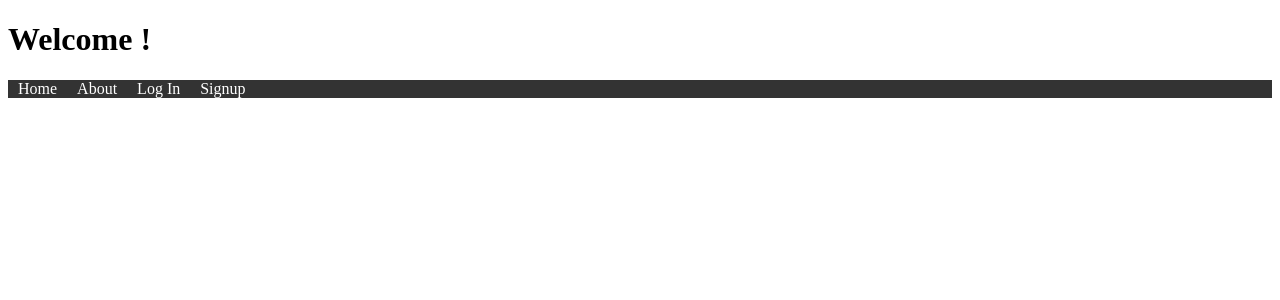
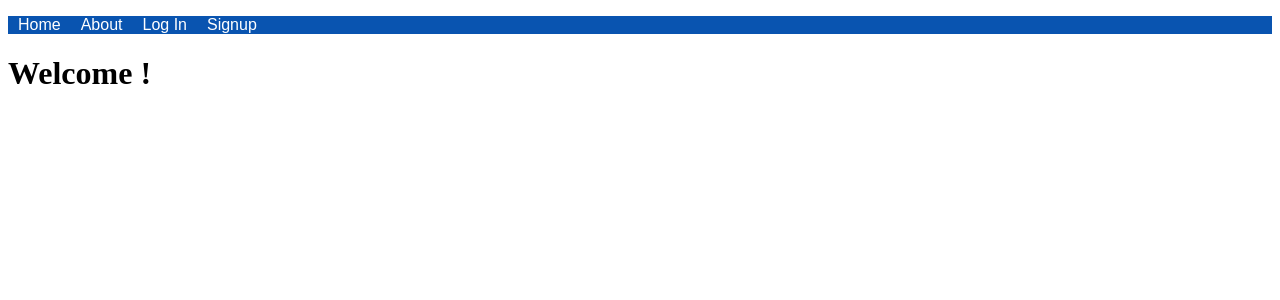
Before and after one commit to makeitMVPadmin/Communiti, a React (Create React App) app: page / in a window 1280 px wide. Shown: the top 300 px of the page. Built offline with nearby package versions, Linux system fonts and the light colour scheme; a small style sheet from the web is missing.

Commit message:
Changed Navbar placement; changed background color of navbar; imported communiti font

```diff
--- a/src/components/Example/Navbar/Navbar.scss
+++ b/src/components/Example/Navbar/Navbar.scss
@@ -1,6 +1,9 @@
+@import "https://www.dafontfree.io/download/gilroytypefamily/";
+
 .navbar {
-    background: #333;
+    background: #0954B0;
     color: white;
+    font-family: "Gilroy Bold", sans-serif;
     position: sticky;
     top: 0;
     z-index: 100;
--- a/src/pages/HomePage/HomePage.jsx
+++ b/src/pages/HomePage/HomePage.jsx
@@ -4,8 +4,8 @@ import Navbar from "../../components/Example/Navbar/Navbar";
 const Home = () => {
   return (
     <div className="home">
+      <Navbar />
       <h1 className="home__title"> Welcome !</h1>
-      <Navbar />
     </div>
   );
 };
```
